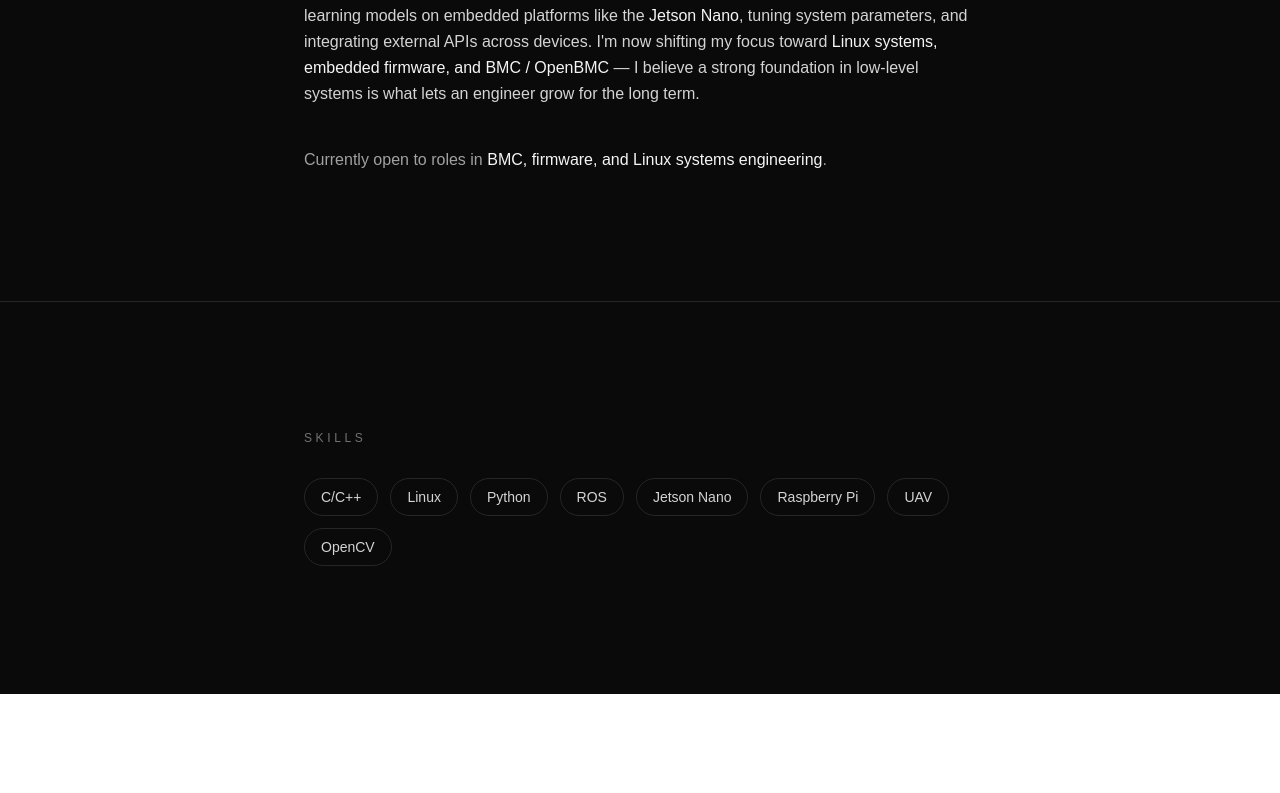
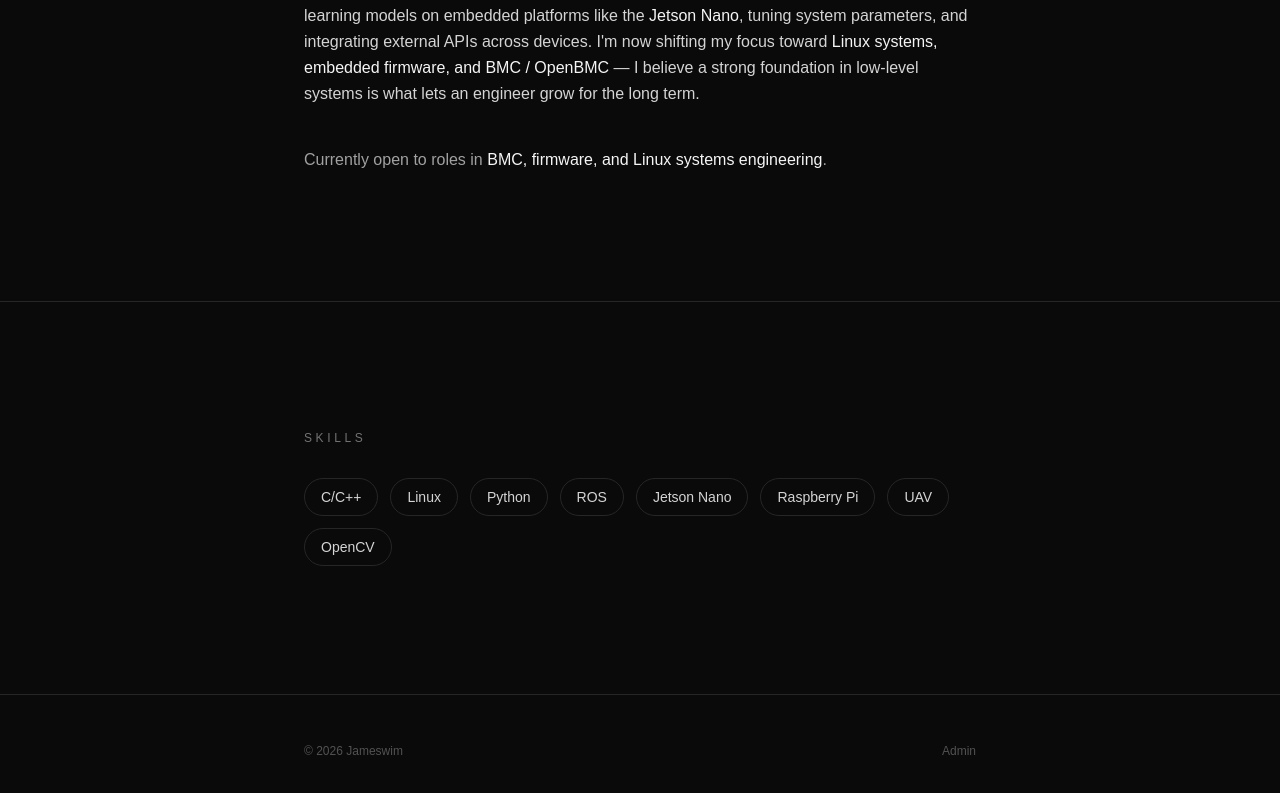
Before and after one commit to jamesswim/jameswim-portfolio, a Next.js app: page / in a window 1280 px wide. Shown: the part 1282-2075 px from the top of the page. Before the commit the page ends 1976 px from the top, so only its background shows below. Built offline with nearby package versions, Linux system fonts and the light colour scheme.

Commit message:
Add footer with copyright and admin link

```diff
--- a/src/app/page.tsx
+++ b/src/app/page.tsx
@@ -222,6 +222,18 @@
           </div>
         </div>
       </section>
+      {/* Footer */}
+      <footer className="px-6 py-12 border-t border-neutral-800">
+        <div className="max-w-2xl mx-auto flex justify-between items-center text-xs text-neutral-600">
+          <p>&copy; 2026 Jameswim</p>
+          <a
+            href="/admin"
+            className="hover:text-neutral-400 transition-colors"
+          >
+            Admin
+          </a>
+        </div>
+      </footer>
     </main>
   );
 }
```
